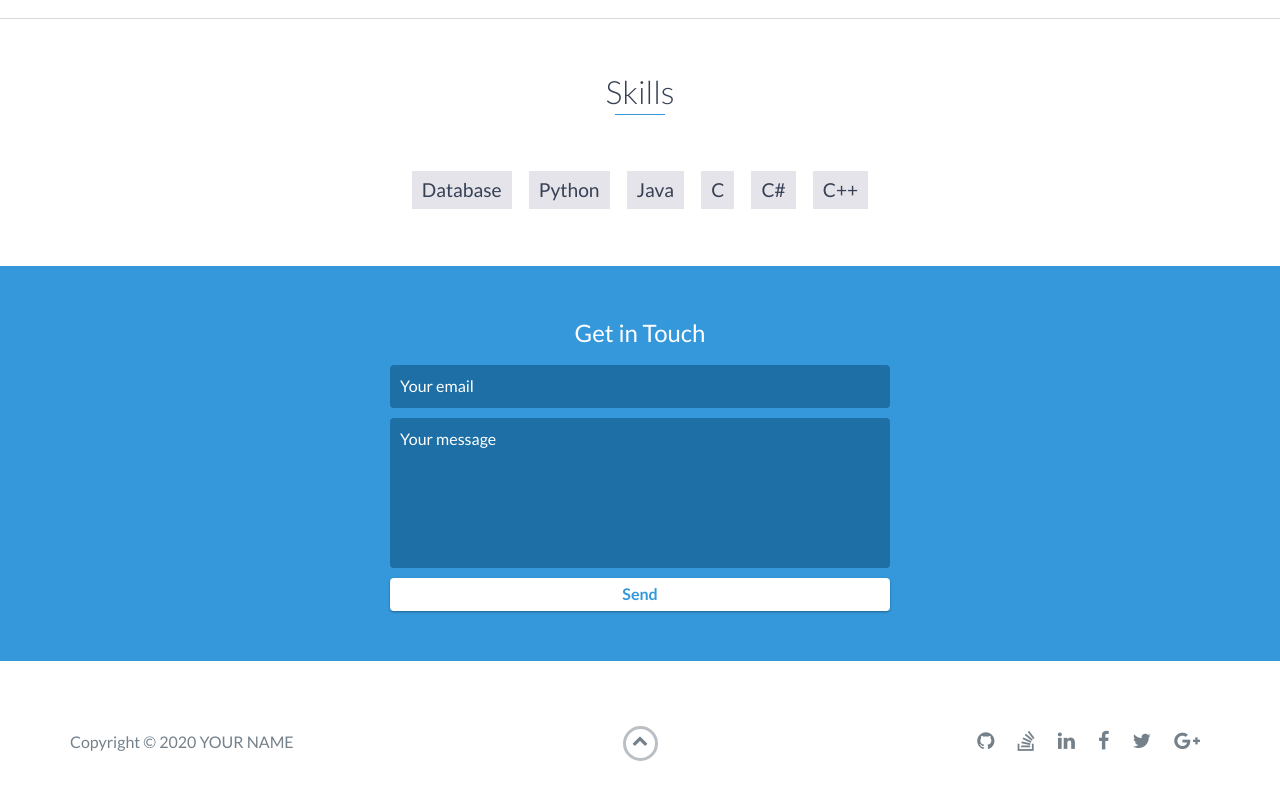
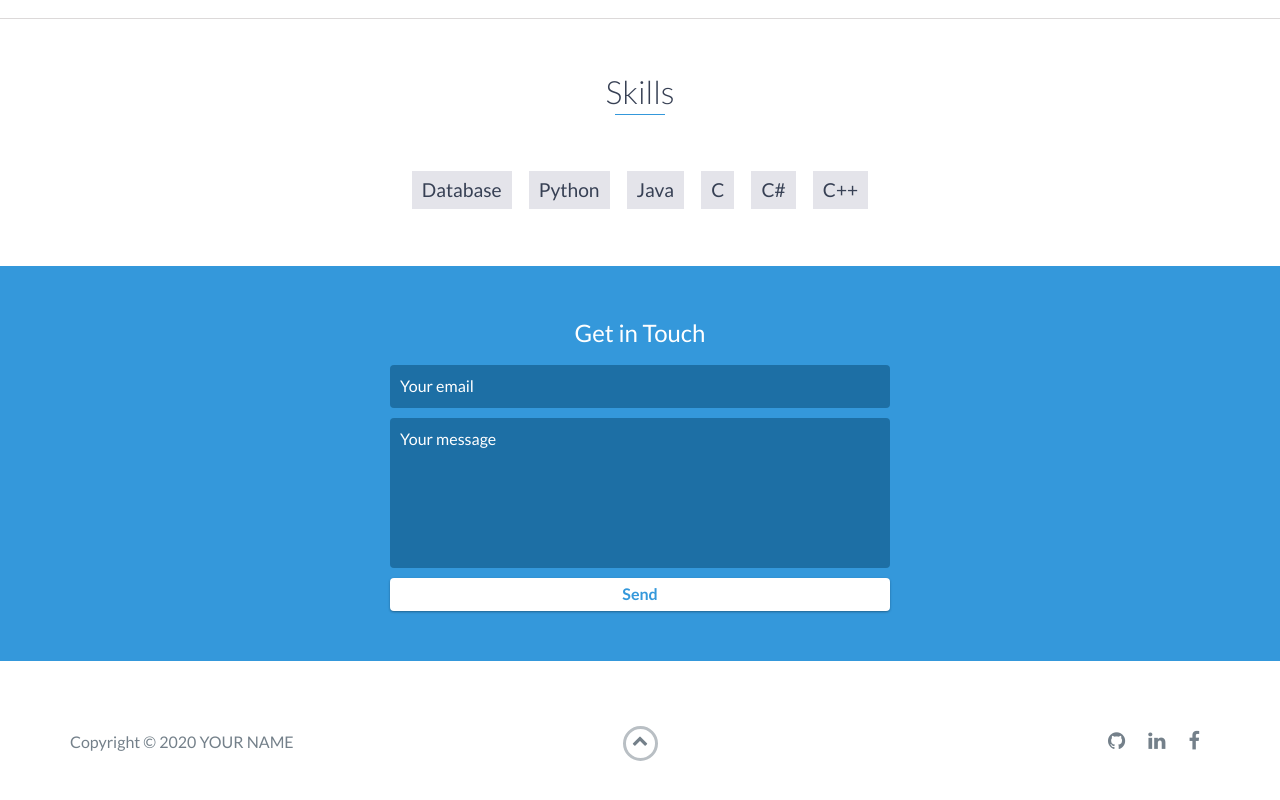
Before and after one commit to aldojonathanhandaka/Ghost10.github.io, a website: page index.html in a window 1280 px wide. Shown: the part 1322-2122 px from the top of the page. Drawn offline with nearby package versions, Linux system fonts and the light colour scheme.

Commit message:
Update index.html

```diff
--- a/index.html
+++ b/index.html
@@ -132,22 +132,13 @@
                 <div class="col-sm-5 social">
                     <ul>
                         <li>
-                            <a href="https://github.com/" target="_blank"><i class="fa fa-github" aria-hidden="true"></i></a>
+                            <a href="https://github.com/aldojonathanhandaka" target="_blank"><i class="fa fa-github" aria-hidden="true"></i></a>
                         </li>
                         <li>
-                            <a href="https://stackoverflow.com/" target="_blank"><i class="fa fa-stack-overflow" aria-hidden="true"></i></a>
+                            <a href="https://linkedin.com/in/aldo-jonathan-handaka-83406b1b9" target="_blank"><i class="fa fa-linkedin" aria-hidden="true"></i></a>
                         </li>
                         <li>
-                            <a href="https://linkedin.com/" target="_blank"><i class="fa fa-linkedin" aria-hidden="true"></i></a>
-                        </li>
-                        <li>
-                            <a href="https://www.facebook.com/" target="_blank"><i class="fa fa-facebook" aria-hidden="true"></i></a>
-                        </li>
-                        <li>
-                            <a href="https://twitter.com/" target="_blank"><i class="fa fa-twitter" aria-hidden="true"></i></a>
-                        </li>
-                        <li>
-                            <a href="https://plus.google.com/" target="_blank"><i class="fa fa-google-plus" aria-hidden="true"></i></a>
+                            <a href="https://www.facebook.com/aldo.gtking" target="_blank"><i class="fa fa-facebook" aria-hidden="true"></i></a>
                         </li>
                     </ul>
                 </div>
```
